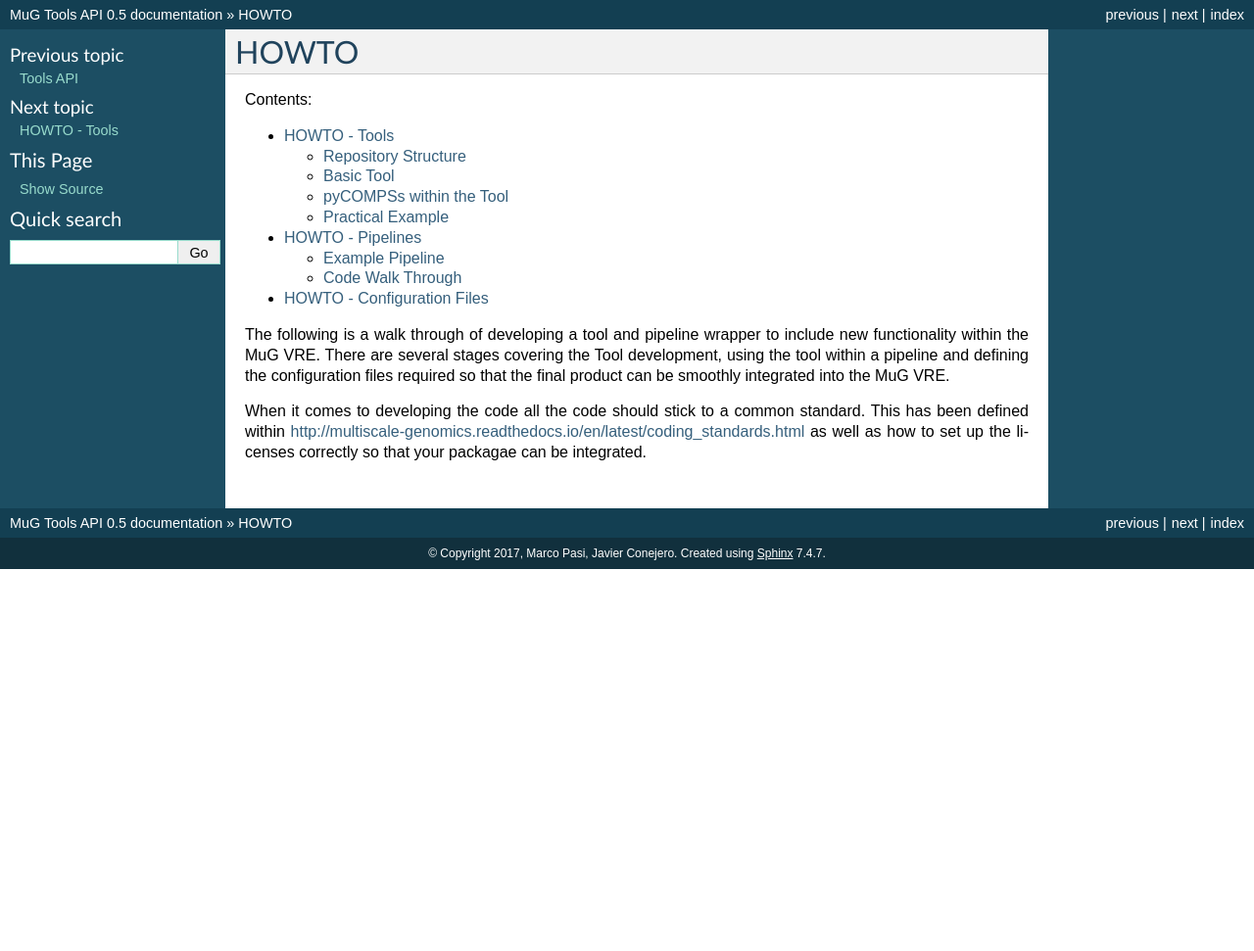
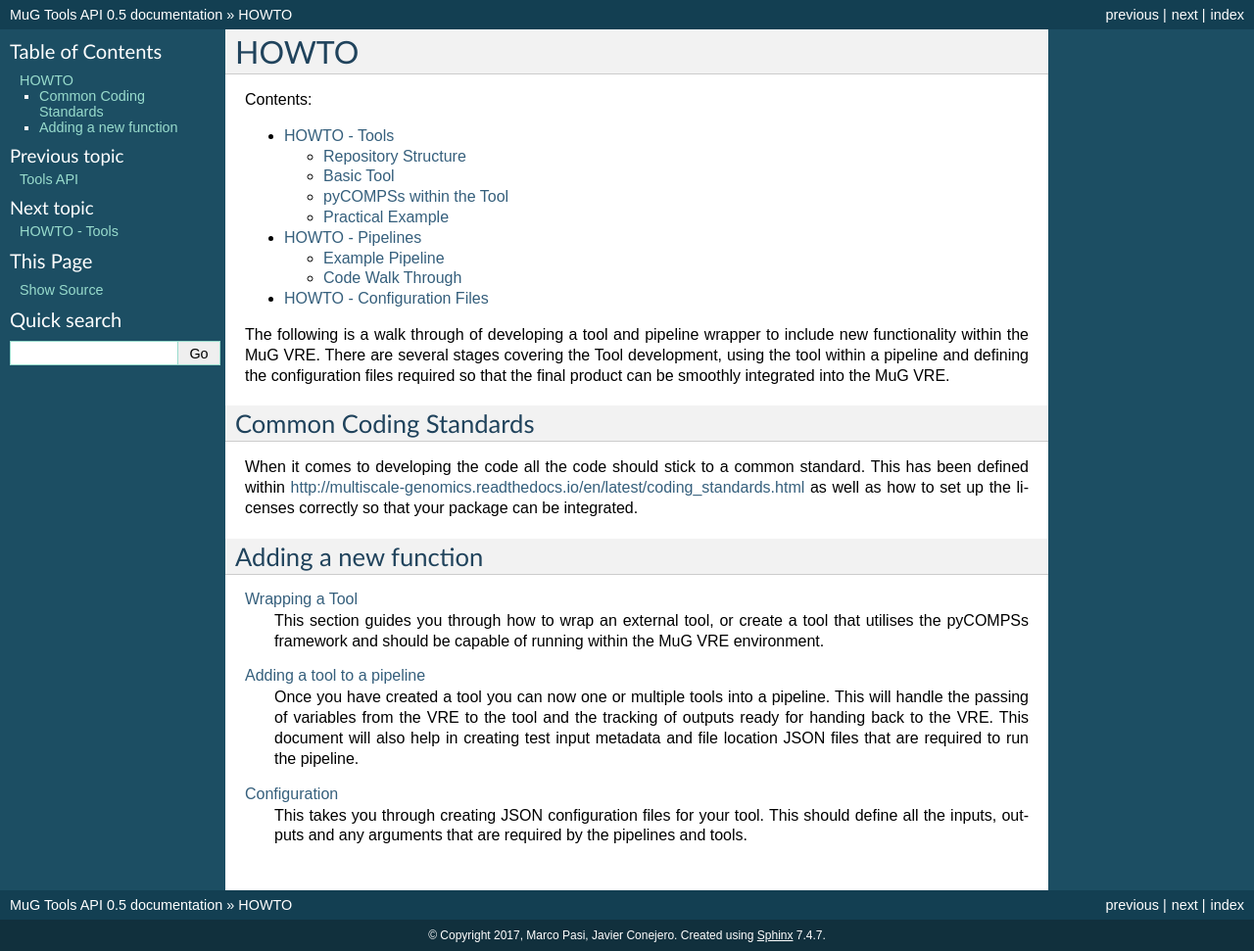
Before and after one commit to Multiscale-Genomics/mg-tool-api, a Sphinx documentation site: the page built from docs/howto/index.rst, in a window 1280 px wide. Shown: the whole page at 98% size. Built offline with Sphinx 7.4.7, drawn with Linux system fonts in a browser that asks for light colours; before the commit the page ends 900 px from its top, so only the background shows below that.

Commit message:
Initial howto front page with descriptions for each of the sections

```diff
--- a/docs/howto/index.rst
+++ b/docs/howto/index.rst
@@ -11,4 +11,18 @@ HOWTO
 
 The following is a walk through of developing a tool and pipeline wrapper to include new functionality within the MuG VRE. There are several stages covering the Tool development, using the tool within a pipeline and defining the configuration files required so that the final product can be smoothly integrated into the MuG VRE.
 
-When it comes to developing the code all the code should stick to a common standard. This has been defined within http://multiscale-genomics.readthedocs.io/en/latest/coding_standards.html as well as how to set up the licenses correctly so that your packagae can be integrated.
+Common Coding Standards
+-----------------------
+When it comes to developing the code all the code should stick to a common standard. This has been defined within http://multiscale-genomics.readthedocs.io/en/latest/coding_standards.html as well as how to set up the licenses correctly so that your package can be integrated.
+
+Adding a new function
+---------------------
+
+`Wrapping a Tool <http://mg-tool-api.readthedocs.io/en/latest/howto_tool.html>`_
+    This section guides you through how to wrap an external tool, or create a tool that utilises the pyCOMPSs framework and should be capable of running within the MuG VRE environment.
+
+`Adding a tool to a pipeline <http://mg-tool-api.readthedocs.io/en/latest/howto_pipeline.html>`_
+    Once you have created a tool you can now one or multiple tools into a pipeline. This will handle the passing of variables from the VRE to the tool and the tracking of outputs ready for handing back to the VRE. This document will also help in creating test input metadata and file location JSON files that are required to run the pipeline.
+
+`Configuration <http://mg-tool-api.readthedocs.io/en/latest/howto_config.html>`_
+    This takes you through creating JSON configuration files for your tool. This should define all the inputs, outputs and any arguments that are required by the pipelines and tools.
```
